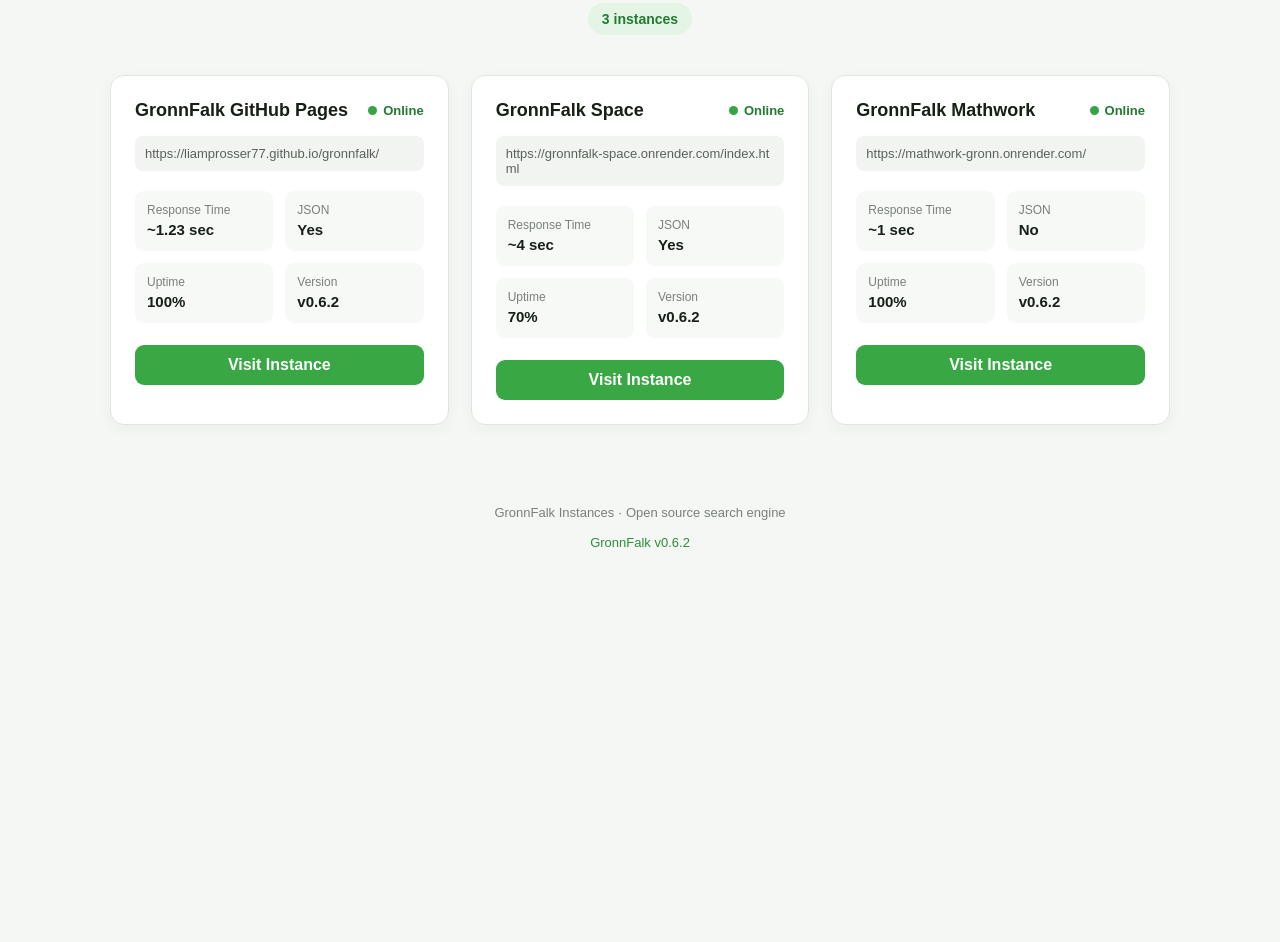
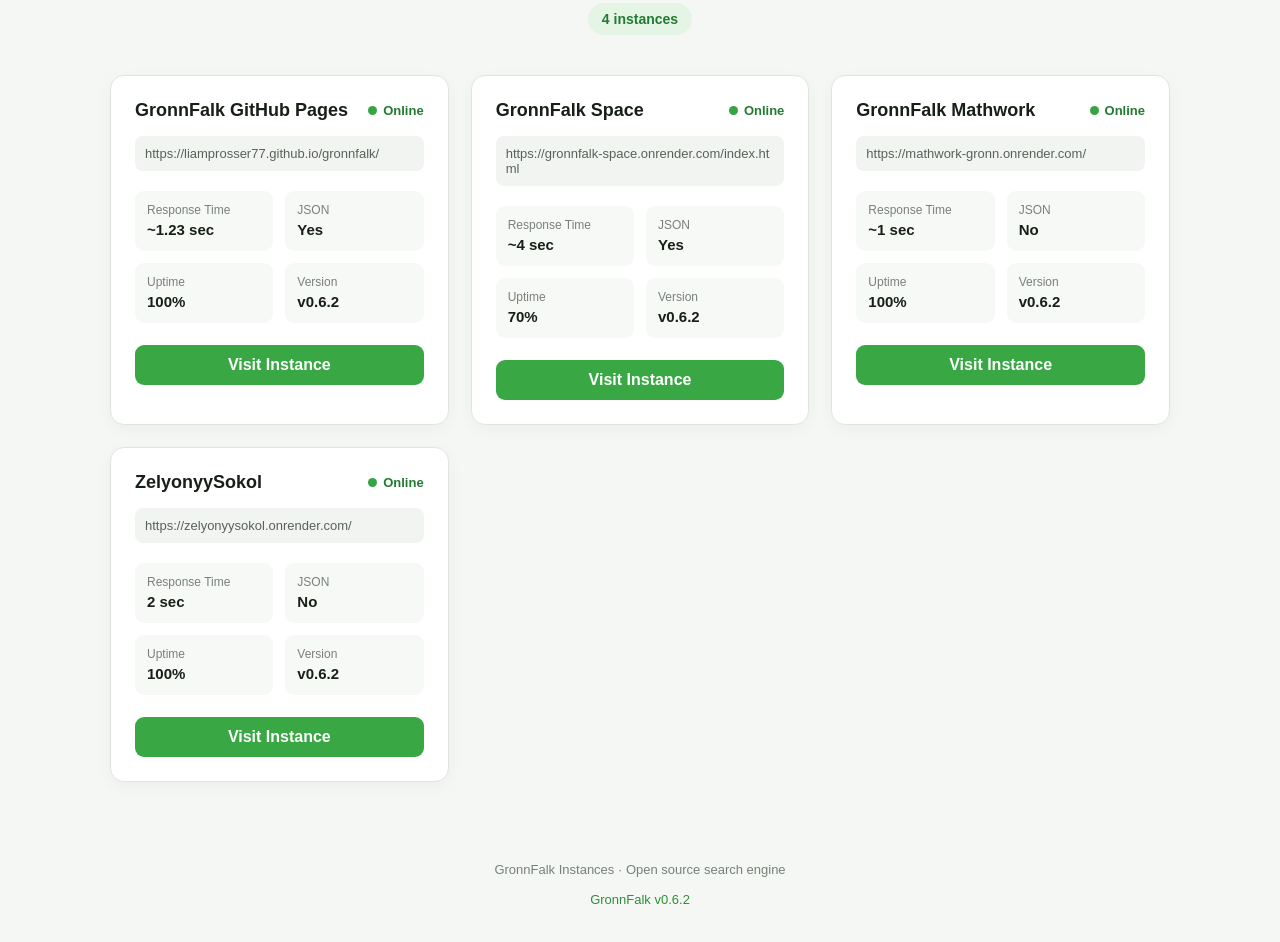
Before and after one commit to LiamProsser77/gronnfalk-instances, a plain HTML site: page index.html in a window 1280 px wide. Shown: the part 278-1220 px from the top of the page. Before the commit the page ends 863 px from the top, so only its background shows below. Drawn offline with Linux system fonts and the light colour scheme.

Commit message:
Update index.html

```diff
--- a/index.html
+++ b/index.html
@@ -241,7 +241,7 @@
   <p>Public instances of the GronnFalk search engine.</p>
 
   <span class="instance-count">
-    3 instances
+    4 instances
   </span>
 </section>
 
@@ -364,6 +364,45 @@
     </a>
   </article>
 
+  <!-- Instance 4 -->
+<article class="instance">
+  <div class="instance-header">
+    <h3>ZelyonyySokol</h3>
+    <span class="status">
+      <span class="status-dot"></span>
+      Online
+    </span>
+  </div>
+
+  <div class="url">
+    https://zelyonyysokol.onrender.com/
+  </div>
+
+  <div class="details">
+    <div class="detail">
+      <span class="detail-label">Response Time</span>
+      <span class="detail-value">2 sec</span>
+    </div>
+    <div class="detail">
+      <span class="detail-label">JSON</span>
+      <span class="detail-value">No</span>
+    </div>
+    <div class="detail">
+      <span class="detail-label">Uptime</span>
+      <span class="detail-value">100%</span>
+    </div>
+    <div class="detail">
+      <span class="detail-label">Version</span>
+      <span class="detail-value">v0.6.2</span>
+    </div>
+  </div>
+
+  <a href="https://zelyonyysokol.onrender.com/"
+     target="_blank" rel="noopener noreferrer" class="visit">
+    Visit Instance
+  </a>
+</article>
+
 </section>
         </a>
 
```
